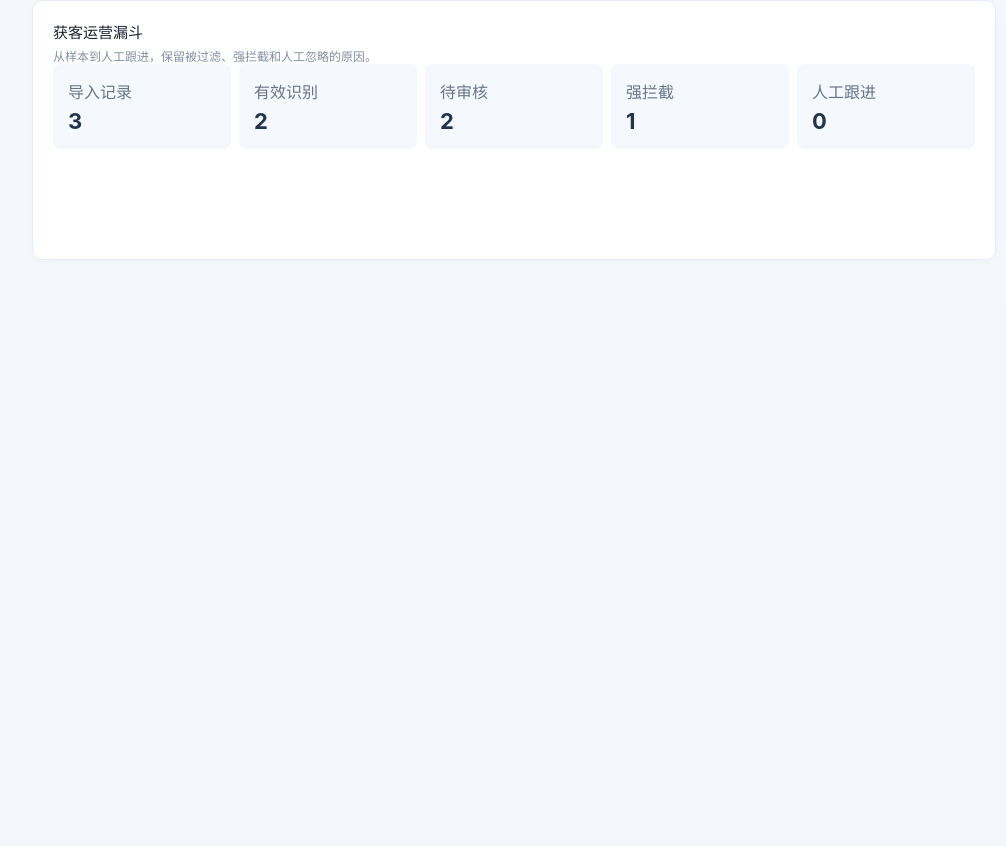
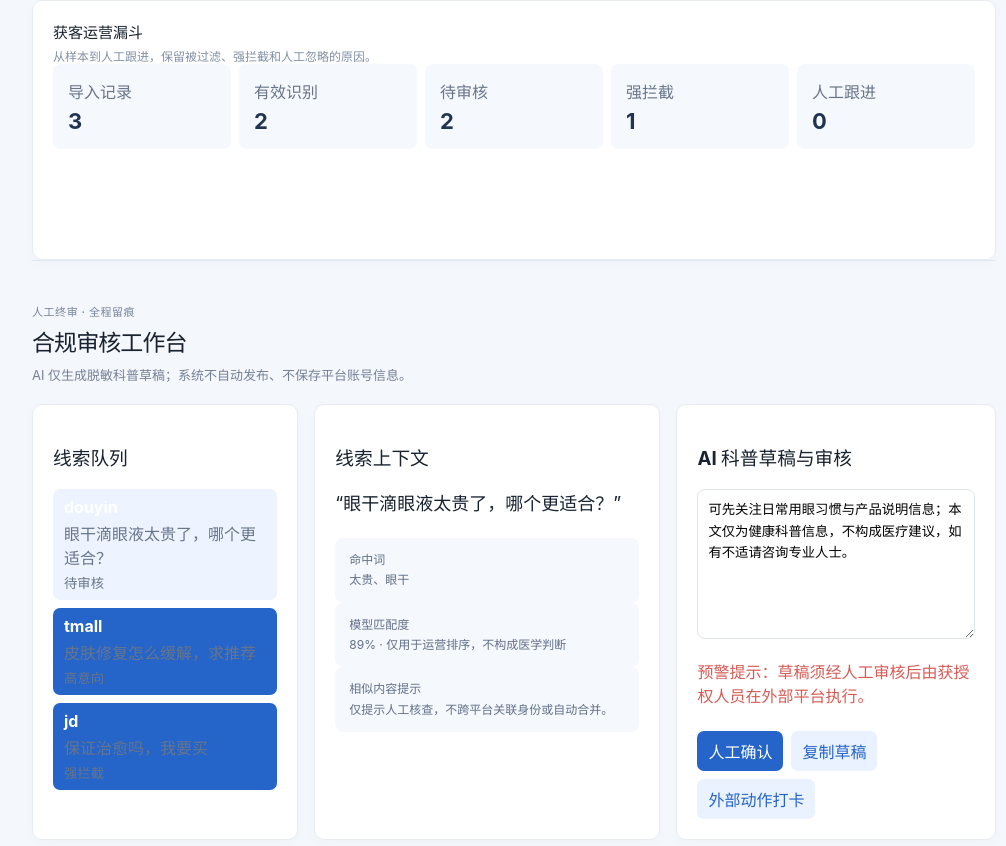
Before and after one commit to 1161135/-RPA-AI-PoC-, a React (Vite) app: page / in a window 1280 px wide. Shown: the part 6536-7382 px from the top of the page, without its empty margins (248-1254 px from the left). Before the commit the page ends 6844 px from the top, so only its background shows below. Built offline with nearby package versions, Linux system fonts and the light colour scheme.

Commit message:
feat: add lead review workbench

```diff
--- a/src/App.tsx
+++ b/src/App.tsx
@@ -10,6 +10,7 @@ import { CompetitorPricePage } from './pages/CompetitorPricePage';
 import { OrderServicePage } from './pages/OrderServicePage';
 import { CreativeCompliancePage } from './pages/CreativeCompliancePage';
 import { PublicLeadRadarPage } from './pages/PublicLeadRadarPage';
+import { LeadReviewWorkbenchPage } from './pages/LeadReviewWorkbenchPage';
 import { useCockpitContext } from './hooks/useCockpitData';
 import { LeadRadarProvider } from './hooks/useLeadRadar';
 import { sourceRows } from './data/mock-data';
@@ -34,6 +35,7 @@ function CockpitPages() {
     <OrderServicePage />
     <CreativeCompliancePage />
     <PublicLeadRadarPage />
+    <LeadReviewWorkbenchPage />
   </AppShell>;
 }
 
--- /dev/null
+++ b/src/pages/LeadReviewWorkbenchPage.tsx
@@ -0,0 +1,14 @@
+import { useState } from 'react';
+import { useLeadRadar } from '../hooks/useLeadRadar';
+
+export function LeadReviewWorkbenchPage() {
+  const { leads, selectedId, setSelectedId } = useLeadRadar();
+  const [checkedIn, setCheckedIn] = useState(false);
+  const selected = leads.find((lead) => lead.id === selectedId) ?? leads[0];
+  return <section id="lead-review" className="page-section">
+    <div className="page-heading"><div><p className="eyebrow">人工终审 · 全程留痕</p><h2>合规审核工作台</h2><p>AI 仅生成脱敏科普草稿；系统不自动发布、不保存平台账号信息。</p></div></div>
+    <div className="review-grid"><article className="panel review-queue"><h3>线索队列</h3>{leads.map((lead) => <button className={lead.id === selected.id ? 'selected' : ''} key={lead.id} onClick={() => setSelectedId(lead.id)}><b>{lead.channel}</b><span>{lead.comment}</span><small>{lead.riskLevel === 'strong_block' ? '强拦截' : lead.priority === 'high' ? '高意向' : '待审核'}</small></button>)}</article>
+      <article className="panel"><h3>线索上下文</h3><p className="review-comment">“{selected.comment}”</p><div className="formula"><b>命中词</b><p>{selected.matchedTerms.join('、') || '相关主题'}</p></div><div className="formula"><b>模型匹配度</b><p>89% · 仅用于运营排序，不构成医学判断</p></div><div className="formula"><b>相似内容提示</b><p>仅提示人工核查，不跨平台关联身份或自动合并。</p></div></article>
+      <article className="panel"><h3>AI 科普草稿与审核</h3><textarea aria-label="AI 科普草稿" defaultValue="可先关注日常用眼习惯与产品说明信息；本文仅为健康科普信息，不构成医疗建议，如有不适请咨询专业人士。" /><p className="risk-text">{selected.riskLevel === 'strong_block' ? '命中强拦截：禁止确认发送，需药师/法务改写。' : '预警提示：草稿须经人工审核后由获授权人员在外部平台执行。'}</p><button disabled={selected.riskLevel === 'strong_block'}>人工确认</button><button className="secondary-button">复制草稿</button><button className="secondary-button" onClick={() => setCheckedIn(true)}>外部动作打卡</button>{checkedIn && <div className="formula"><b>外部执行已打卡</b><p>请填写执行渠道、人工动作和说明后留痕；本 PoC 不连接真实发送能力。</p></div>}</article></div>
+  </section>;
+}
--- a/src/styles/lead-radar.css
+++ b/src/styles/lead-radar.css
@@ -1 +1,2 @@
 .lead-radar-page { scroll-margin-top: 18px; }.lead-source-label { padding: 7px 11px; border-radius: 99px; background: #fff5df; color: #a4670a; font-size: 12px; font-weight: 700; }.lead-kpis { display:grid; grid-template-columns:repeat(4,1fr); gap:14px; margin:18px 0; }.lead-kpis article { padding:18px; border:1px solid #e5ebf4; border-radius:12px; background:#fff; display:grid; gap:5px; }.lead-kpis b { font-size:28px; color:#1d3155; }.lead-kpis small,.lead-kpis span,.adapter-row small { color:#728098; }.lead-queue,.adapter-row { display:flex; justify-content:space-between; align-items:center; gap:14px; padding:13px 0; border-top:1px solid #edf1f6; }.lead-queue p { margin:5px 0 0; color:#68758a; }.lead-queue button { border:0; border-radius:7px; padding:8px 11px; background:#eaf2ff; color:#2564c8; white-space:nowrap; }.adapter-row { display:grid; grid-template-columns:100px 150px 1fr; }.adapter-row span { color:#2d69d4; font-weight:700; }.funnel-panel { margin-top:16px; }.lead-funnel { display:grid; grid-template-columns:repeat(5,1fr); gap:8px; }.lead-funnel span { padding:15px; background:#f5f8fd; border-radius:8px; color:#68758a; }.lead-funnel b { display:block; margin-top:5px; color:#203451; font-size:22px; } @media (max-width:850px) { .lead-kpis,.lead-funnel { grid-template-columns:repeat(2,1fr); }.adapter-row { grid-template-columns:1fr; }.lead-queue { align-items:flex-start; flex-direction:column; } }
+.review-grid { display:grid; grid-template-columns:1fr 1.3fr 1.2fr; gap:16px; }.review-queue button { width:100%; text-align:left; padding:11px; border:0; border-bottom:1px solid #edf1f6; background:#fff; display:grid; gap:4px; }.review-queue button.selected { background:#edf4ff; }.review-queue span,.review-queue small { color:#68758a; }.review-comment { font-size:18px; line-height:1.7; }.review-grid textarea { width:100%; min-height:150px; border:1px solid #dce4ee; border-radius:8px; padding:10px; line-height:1.6; }.review-grid button { margin:8px 8px 0 0; border:0; border-radius:7px; padding:8px 11px; background:#2564c8; color:#fff; }.review-grid button:disabled { opacity:.5; }.review-grid .secondary-button { background:#eaf2ff; color:#2564c8; } @media (max-width:900px) { .review-grid { grid-template-columns:1fr; } }
```
Also changed, not shown: 1 other file (tests, documents, lock files or other folders).
